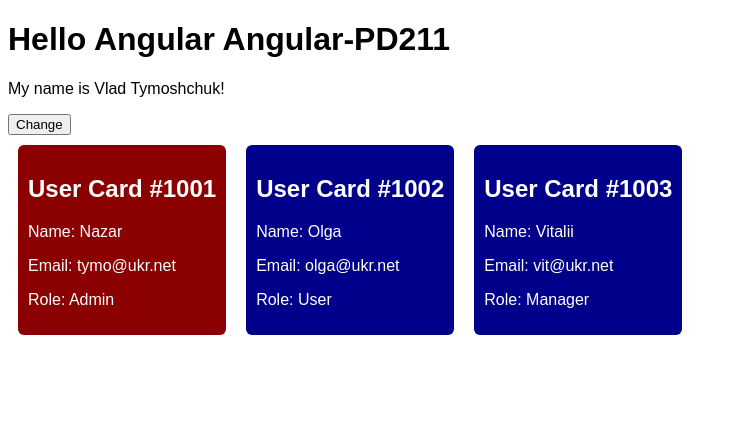
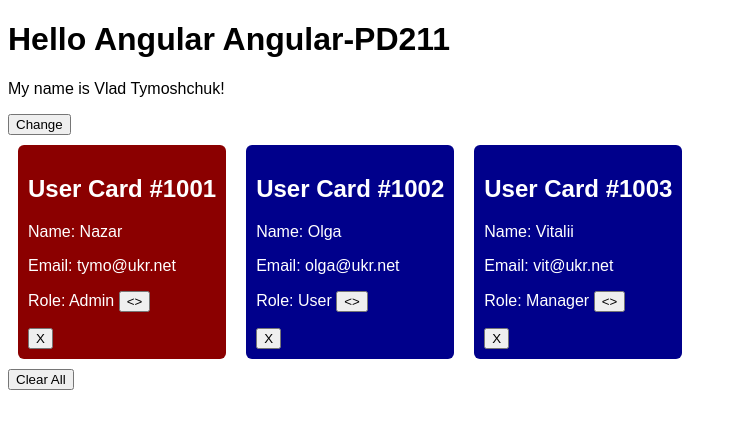
Before and after one commit to vladtymo/Angular-PD211, an Angular app: page / in a window 1280 px wide. Shown: the top 428 px of the page, without its empty margins (0-737 px from the left). Built offline with nearby package versions, Linux system fonts and the light colour scheme.

Commit message:
Delete and change role feature

```diff
--- a/src/app/app.component.html
+++ b/src/app/app.component.html
@@ -6,10 +6,14 @@
 
 <div>
   @for (i of users; track $index) {
-  <app-user-card [user]="i"></app-user-card>
+  <app-user-card [user]="i" (onDelete)="delete($event)"></app-user-card>
   }
 
   <!-- <app-user-card [user]="users[0]"></app-user-card>
   <app-user-card [user]="users[1]"></app-user-card>
   <app-user-card [user]="users[2]"></app-user-card> -->
 </div>
+
+<div>
+  <button (click)="clear()">Clear All</button>
+</div>
--- a/src/app/app.component.ts
+++ b/src/app/app.component.ts
@@ -16,7 +16,13 @@
 
   users: IUser[] = USERS;
 
-  // properties and methods
+  clear() {
+    this.users = [];
+  }
+  delete(id: number) {
+    let index = this.users.findIndex(x => x.id === id);
+    this.users.splice(index, 1);
+  }
   changeName() {
     this.name += '!';
   }
--- a/src/app/user-card/user-card.component.css
+++ b/src/app/user-card/user-card.component.css
@@ -1,4 +1,4 @@
-div {
+.card {
     background-color: darkblue;
     color: white;
     padding: 10px;
@@ -8,15 +8,15 @@
     transition: .2s;
 }
 
-div h2 {
+.card h2 {
     text-align: center;
 }
 
-div:hover {
+.card:hover {
     transform: scale(1.2);
     box-shadow: 2px 2px 8px black;
 }
 
-div.red {
+.card.red {
     background-color: darkred;
 }
--- a/src/app/user-card/user-card.component.html
+++ b/src/app/user-card/user-card.component.html
@@ -1,8 +1,11 @@
 @if(user) {
-<div [class.red]="user.role === 'Admin'">
+<div class="card" [class.red]="user.role === 'Admin'">
     <h2>User Card #{{user.id}}</h2>
     <p>Name: {{user.name}}</p>
     <p>Email: {{user.email}}</p>
-    <p>Role: {{user.role}}</p>
+    <p>Role: {{user.role}} <button (click)="changeRole()">&lt;&gt;</button></p>
+    <div>
+        <button (click)="delete()">X</button>
+    </div>
 </div>
 }
--- a/src/app/user-card/user-card.component.ts
+++ b/src/app/user-card/user-card.component.ts
@@ -1,4 +1,4 @@
-import { Component, Input } from '@angular/core';
+import { Component, EventEmitter, Input, Output } from '@angular/core';
 import { IUser } from '../user';
 
 @Component({
@@ -12,4 +12,17 @@
 
   @Input()
   user?: IUser;
+
+  @Output()
+  onDelete = new EventEmitter<number>();
+
+  changeRole() {
+    if (this.user)
+      this.user.role = this.user?.role === "Admin" ? "User" : "Admin";
+  }
+
+  delete() {
+    // чи можна тут видалити користувача? Ні
+    this.onDelete.emit(this.user?.id);
+  }
 }
```
